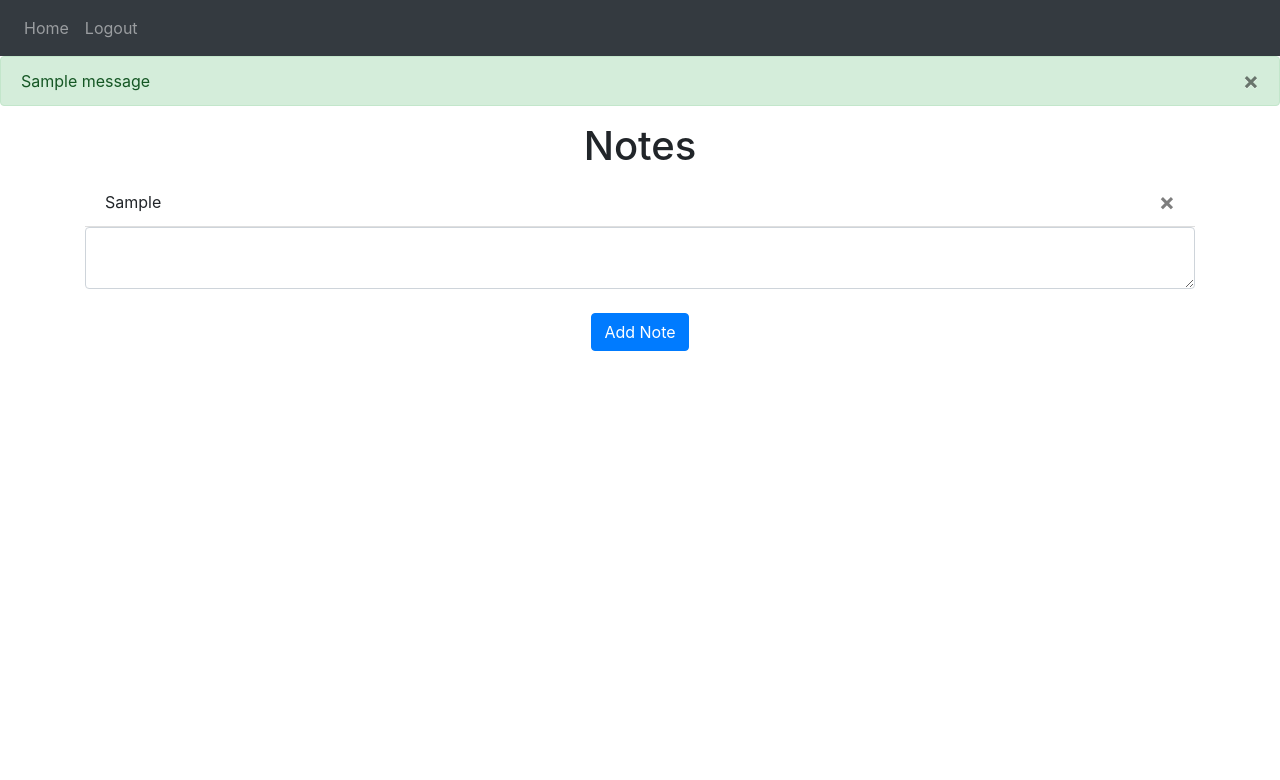
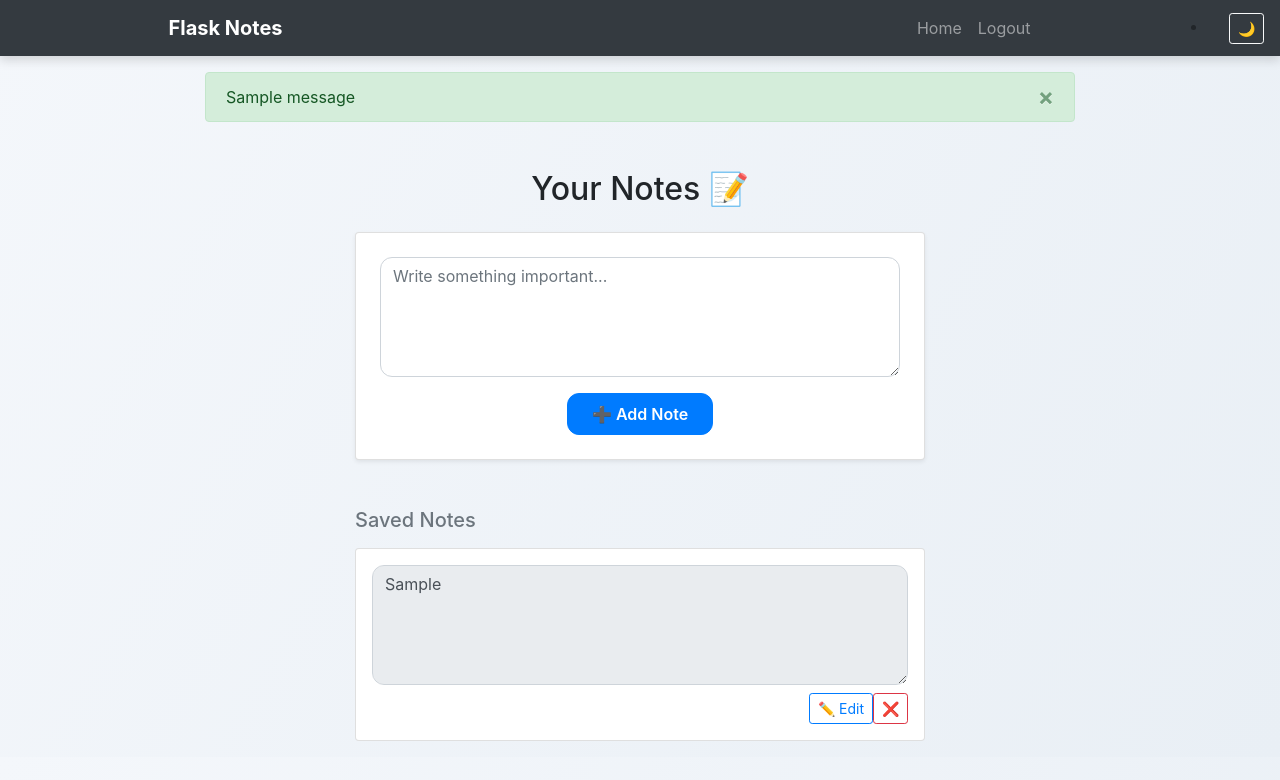
Before and after one commit to thisistabrejer-02858/notes, a Flask app: page / in a window 1280 px wide. Shown: the top 780 px of the page. Run offline with Flask 3, Linux system fonts and the light colour scheme; a user stored in the database is signed in; tables that the repository leaves empty hold one stand-in row (values such as "Sample post"); one stand-in notice (Sample message) is shown; some libraries are stand-ins or nearby versions.

Commit message:
Auth fixes, notes CRUD, AJAX add-note, UI updates

```diff
--- /dev/null
+++ b/Flask-Web-App-Tutorial/website/static/css/style.css
@@ -0,0 +1,213 @@
+body {
+  background: red !important;
+}
+/* Smooth transitions for theme change */
+* {
+  transition: background-color 0.3s ease,
+              color 0.3s ease,
+              box-shadow 0.3s ease,
+              transform 0.3s ease,
+              border-color 0.3s ease;
+}
+
+body {
+  background: linear-gradient(120deg, #f4f7fb, #e9eff5) !important;
+}
+
+.navbar.navbar-dark {
+  box-shadow: 0 4px 10px rgba(0,0,0,0.15);
+}
+
+.container {
+  max-width: 900px;
+}
+
+textarea.form-control {
+  border-radius: 12px;
+  min-height: 120px;
+}
+
+button.btn-primary {
+  border-radius: 12px;
+  padding: 8px 22px;
+  font-weight: 600;
+}
+
+.note-item {
+  background: #ffffff;
+  padding: 15px 18px;
+  border-radius: 12px;
+  box-shadow: 0 6px 15px rgba(0, 0, 0, 0.06);
+  transition: transform 0.2s ease, box-shadow 0.2s ease;
+}
+
+.note-item:hover {
+  transform: translateY(-3px);
+  box-shadow: 0 12px 25px rgba(0, 0, 0, 0.1);
+}
+
+.note-item p {
+  font-size: 15px;
+  color: #333;
+}
+
+/* ===== DARK MODE ===== */
+
+body.dark-mode {
+  background: #121212;
+  color: #e0e0e0;
+}
+
+body.dark-mode .navbar {
+  background-color: #1f1f1f !important;
+}
+
+body.dark-mode .card,
+body.dark-mode .note-item {
+  background: #1e1e1e;
+  color: #e0e0e0;
+}
+
+body.dark-mode textarea,
+body.dark-mode input {
+  background: #2a2a2a;
+  color: #ffffff;
+  border: 1px solid #444;
+}
+
+body.dark-mode textarea::placeholder {
+  color: #aaaaaa;
+}
+
+body.dark-mode .btn-outline-danger {
+  border-color: #ff6b6b;
+  color: #ff6b6b;
+}
+
+body.dark-mode .btn-outline-danger:hover {
+  background: #ff6b6b;
+  color: #000;
+}
+/* Fix heading visibility in dark mode */
+body.dark-mode h1,
+body.dark-mode h2,
+body.dark-mode h3,
+body.dark-mode h4,
+body.dark-mode h5 {
+  color: #ffffff !important;
+}
+body.dark-mode .page-title,
+body.dark-mode h2.text-center {
+  color: #f1f1f1 !important;
+  text-shadow: 0 2px 8px rgba(0, 0, 0, 0.6);
+}
+
+/* ============================= */
+/*        DARK MODE FIXES        */
+/* ============================= */
+
+body.dark-mode {
+  background: #121212 !important;
+  color: #eaeaea !important;
+}
+
+/* Headings */
+body.dark-mode h1,
+body.dark-mode h2,
+body.dark-mode h3,
+body.dark-mode h4,
+body.dark-mode h5 {
+  color: #ffffff !important;
+  opacity: 1 !important;
+  text-shadow: none !important;
+}
+
+/* Page title */
+body.dark-mode h2.text-center {
+  color: #ffffff !important;
+}
+
+/* Navbar */
+body.dark-mode .navbar {
+  background-color: #1c1c1c !important;
+}
+
+/* Cards (Add note + notes list) */
+body.dark-mode .card,
+body.dark-mode .note-item {
+  background: #1e1e1e !important;
+  color: #f1f1f1 !important;
+}
+
+/* Saved Notes label */
+body.dark-mode .text-muted {
+  color: #cccccc !important;
+}
+
+/* Notes text */
+body.dark-mode .note-item p,
+body.dark-mode .note-item span {
+  color: #f5f5f5 !important;
+}
+
+/* Textarea & inputs */
+body.dark-mode textarea,
+body.dark-mode input {
+  background: #2a2a2a !important;
+  color: #ffffff !important;
+  border: 1px solid #444 !important;
+}
+
+body.dark-mode textarea::placeholder {
+  color: #aaaaaa !important;
+}
+
+/* Buttons */
+body.dark-mode .btn-primary {
+  background-color: #0d6efd !important;
+  border-color: #0d6efd !important;
+}
+
+body.dark-mode .btn-outline-danger {
+  color: #ff6b6b !important;
+  border-color: #ff6b6b !important;
+}
+
+body.dark-mode .btn-outline-danger:hover {
+  background: #ff6b6b !important;
+  color: #000 !important;
+}
+
+.card,
+.note-item {
+  animation: fadeUp 0.5s ease;
+}
+
+@keyframes fadeUp {
+  from {
+    opacity: 0;
+    transform: translateY(15px);
+  }
+  to {
+    opacity: 1;
+    transform: translateY(0);
+  }
+}
+
+.note-item:hover {
+  transform: scale(1.02);
+  box-shadow: 0 12px 30px rgba(0, 0, 0, 0.15);
+}
+
+.btn {
+  transition: transform 0.15s ease, box-shadow 0.15s ease;
+}
+
+.btn:hover {
+  transform: translateY(-2px);
+  box-shadow: 0 6px 15px rgba(0,0,0,0.2);
+}
+
+.btn:active {
+  transform: scale(0.97);
+}
--- a/Flask-Web-App-Tutorial/website/templates/base.html
+++ b/Flask-Web-App-Tutorial/website/templates/base.html
@@ -1,24 +1,39 @@
 <!DOCTYPE html>
-<html>
+<html lang="en">
   <head>
-    <meta charset="utf-8" />
-    <meta name="viewport" content="width=device-width, initial-scale=1" />
+    <meta charset="UTF-8" />
+    <meta name="viewport" content="width=device-width, initial-scale=1.0" />
+
+    <!-- Bootstrap 4 CSS -->
     <link
       rel="stylesheet"
       href="https://stackpath.bootstrapcdn.com/bootstrap/4.4.1/css/bootstrap.min.css"
       integrity="sha384-Vkoo8x4CGsO3+Hhxv8T/Q5PaXtkKtu6ug5TOeNV6gBiFeWPGFN9MuhOf23Q9Ifjh"
       crossorigin="anonymous"
     />
+
+    <!-- Font Awesome -->
     <link
       rel="stylesheet"
       href="https://stackpath.bootstrapcdn.com/font-awesome/4.7.0/css/font-awesome.min.css"
       crossorigin="anonymous"
     />
 
+    <!-- ✅ YOUR CUSTOM CSS (MUST BE AFTER BOOTSTRAP) -->
+    <link
+      rel="stylesheet"
+      href="{{ url_for('static', filename='css/style.css') }}"
+    />
+
     <title>{% block title %}Home{% endblock %}</title>
   </head>
+
   <body>
+    <!-- Navbar -->
     <nav class="navbar navbar-expand-lg navbar-dark bg-dark">
+      <div class="container">
+        <a class="navbar-brand font-weight-bold" href="/">Flask Notes</a>
+
         <button
           class="navbar-toggler"
           type="button"
@@ -27,48 +42,73 @@
         >
           <span class="navbar-toggler-icon"></span>
         </button>
+
         <div class="collapse navbar-collapse" id="navbar">
-        <div class="navbar-nav">
+          <ul class="navbar-nav ml-auto">
             {% if user.is_authenticated %}
-          <a class="nav-item nav-link" id="home" href="/">Home</a>
-          <a class="nav-item nav-link" id="logout" href="/logout">Logout</a>
+            <li class="nav-item">
+              <a class="nav-link" href="/">Home</a>
+            </li>
+            <li class="nav-item">
+              <a class="nav-link" href="/logout">Logout</a>
+            </li>
             {% else %}
-          <a class="nav-item nav-link" id="login" href="/login">Login</a>
-          <a class="nav-item nav-link" id="signUp" href="/sign-up">Sign Up</a>
+            <li class="nav-item">
+              <a class="nav-link" href="/login">Login</a>
+            </li>
+            <li class="nav-item">
+              <a class="nav-link" href="/sign-up">Sign Up</a>
+            </li>
             {% endif %}
+          </ul>
         </div>
       </div>
+      <li class="nav-item">
+  <button
+    id="darkToggle"
+    class="btn btn-sm btn-outline-light ml-3"
+    type="button"
+  >
+    🌙
+  </button>
+</li>
+
     </nav>
 
-    {% with messages = get_flashed_messages(with_categories=true) %} {% if
-    messages %} {% for category, message in messages %} {% if category ==
-    'error' %}
-    <div class="alert alert-danger alter-dismissable fade show" role="alert">
+    <!-- Flash Messages -->
+    <div class="container mt-3">
+      {% with messages = get_flashed_messages(with_categories=true) %}
+        {% if messages %}
+          {% for category, message in messages %}
+            <div class="alert alert-{{ 'danger' if category == 'error' else 'success' }} alert-dismissible fade show">
               {{ message }}
               <button type="button" class="close" data-dismiss="alert">
-        <span aria-hidden="true">&times;</span>
+                <span>&times;</span>
               </button>
             </div>
-    {% else %}
-    <div class="alert alert-success alter-dismissable fade show" role="alert">
-      {{ message }}
-      <button type="button" class="close" data-dismiss="alert">
-        <span aria-hidden="true">&times;</span>
-      </button>
+          {% endfor %}
+        {% endif %}
+      {% endwith %}
     </div>
-    {% endif %} {% endfor %} {% endif %} {% endwith %}
 
-    <div class="container">{% block content %} {% endblock %}</div>
+    <!-- Main Content -->
+    <div class="container mt-5">
+      {% block content %}{% endblock %}
+    </div>
+
+    <!-- JS -->
     <script
       src="https://code.jquery.com/jquery-3.2.1.slim.min.js"
       integrity="sha384-KJ3o2DKtIkvYIK3UENzmM7KCkRr/rE9/Qpg6aAZGJwFDMVNA/GpGFF93hXpG5KkN"
       crossorigin="anonymous"
     ></script>
+
     <script
       src="https://cdnjs.cloudflare.com/ajax/libs/popper.js/1.12.9/umd/popper.min.js"
       integrity="sha384-ApNbgh9B+Y1QKtv3Rn7W3mgPxhU9K/ScQsAP7hUibX39j7fakFPskvXusvfa0b4Q"
       crossorigin="anonymous"
     ></script>
+
     <script
       src="https://maxcdn.bootstrapcdn.com/bootstrap/4.0.0/js/bootstrap.min.js"
       integrity="sha384-JZR6Spejh4U02d8jOt6vLEHfe/JQGiRRSQQxSfFWpi1MquVdAyjUar5+76PVCmYl"
@@ -76,16 +116,46 @@
     ></script>
 
     {% block javascript %}
-    <script type="text/javascript">
+<script>
+  const toggleBtn = document.getElementById("darkToggle");
+  const body = document.body;
+
+  // Load preference
+  if (localStorage.getItem("darkMode") === "enabled") {
+    body.classList.add("dark-mode");
+    toggleBtn.textContent = "☀️";
+  }
+
+  toggleBtn.addEventListener("click", () => {
+    body.classList.toggle("dark-mode");
+
+    if (body.classList.contains("dark-mode")) {
+      localStorage.setItem("darkMode", "enabled");
+      toggleBtn.textContent = "☀️";
+    } else {
+      localStorage.setItem("darkMode", "disabled");
+      toggleBtn.textContent = "🌙";
+    }
+  });
+
+
   function deleteNote(noteId) {
     fetch("/delete-note", {
       method: "POST",
+      headers: {
+        "Content-Type": "application/json",
+      },
       body: JSON.stringify({ noteId: noteId }),
-  }).then((_res) => {
-    window.location.href = "/";
+    })
+    .then(res => {
+      if (res.ok) {
+        document.getElementById(`note-${noteId}`).remove();
+      }
     });
   }
+
 </script>
 {% endblock %}
+
   </body>
 </html>
--- a/Flask-Web-App-Tutorial/website/templates/home.html
+++ b/Flask-Web-App-Tutorial/website/templates/home.html
@@ -1,21 +1,133 @@
-{% extends "base.html" %} {% block title %}Home{% endblock %} {% block content
-%}
-<h1 align="center">Notes</h1>
-<ul class="list-group list-group-flush" id="notes">
-  {% for note in user.notes %}
-  <li class="list-group-item">
-    {{ note.data }}
-    <button type="button" class="close" onClick="deleteNote({{ note.id }})">
-      <span aria-hidden="true">&times;</span>
-    </button>
-  </li>
-  {% endfor %}
-</ul>
-<form method="POST">
-  <textarea name="note" id="note" class="form-control"></textarea>
-  <br />
-  <div align="center">
-    <button type="submit" class="btn btn-primary">Add Note</button>
+{% extends "base.html" %}
+
+{% block title %}Home{% endblock %}
+
+{% block content %}
+<h2 class="text-center mb-4">Your Notes 📝</h2>
+
+<div class="row justify-content-center">
+  <div class="col-md-8">
+
+    <!-- Add Note -->
+    <div class="card p-4 shadow-sm mb-5">
+      <form id="noteForm">
+        <textarea
+          id="noteInput"
+          class="form-control mb-3"
+          placeholder="Write something important..."
+          rows="3"
+          required
+        ></textarea>
+
+        <div class="text-center">
+          <button type="submit" class="btn btn-primary px-4">
+            ➕ Add Note
+          </button>
+        </div>
+      </form>
+    </div>
+
+    <!-- Notes -->
+    {% if user.notes %}
+      <h5 class="mb-3 text-muted">Saved Notes</h5>
+
+      {% for note in user.notes %}
+        <div class="card mb-3 p-3" id="note-{{ note.id }}">
+          <textarea
+            class="form-control mb-2"
+            id="note-text-{{ note.id }}"
+            disabled
+          >{{ note.data }}</textarea>
+
+          <div class="d-flex justify-content-end gap-2">
+            <button
+              class="btn btn-sm btn-outline-primary"
+              onclick="editNote({{ note.id }})"
+              id="edit-btn-{{ note.id }}"
+            >
+              ✏️ Edit
+            </button>
+
+            <button
+              class="btn btn-sm btn-outline-success d-none"
+              onclick="saveNote({{ note.id }})"
+              id="save-btn-{{ note.id }}"
+            >
+              💾 Save
+            </button>
+
+            <button
+              class="btn btn-sm btn-outline-danger"
+              onclick="deleteNote({{ note.id }})"
+            >
+              ❌
+            </button>
+          </div>
+        </div>
+      {% endfor %}
+    {% else %}
+      <p class="text-center text-muted">No notes yet ☝️</p>
+    {% endif %}
+
   </div>
-</form>
+</div>
+
+<script>
+/* ADD NOTE (NO RELOAD) */
+document.getElementById("noteForm").addEventListener("submit", function(e) {
+  e.preventDefault(); // 🚫 stop reload
+
+  const text = document.getElementById("noteInput").value;
+
+  fetch("/add-note", {
+    method: "POST",
+    body: JSON.stringify({ note: text }),
+    headers: {
+      "Content-Type": "application/json"
+    }
+  })
+  .then(res => res.json())
+  .then(data => {
+    location.reload(); // simple & safe refresh
+  });
+});
+
+/* EDIT NOTE */
+function editNote(noteId) {
+  document.getElementById(`note-text-${noteId}`).disabled = false;
+  document.getElementById(`edit-btn-${noteId}`).classList.add("d-none");
+  document.getElementById(`save-btn-${noteId}`).classList.remove("d-none");
+}
+
+/* SAVE NOTE */
+function saveNote(noteId) {
+  const text = document.getElementById(`note-text-${noteId}`).value;
+
+  fetch("/edit-note", {
+    method: "POST",
+    body: JSON.stringify({ noteId: noteId, text: text }),
+    headers: {
+      "Content-Type": "application/json"
+    }
+  }).then(() => {
+    document.getElementById(`note-text-${noteId}`).disabled = true;
+    document.getElementById(`edit-btn-${noteId}`).classList.remove("d-none");
+    document.getElementById(`save-btn-${noteId}`).classList.add("d-none");
+  });
+}
+
+/* DELETE NOTE */
+function deleteNote(noteId) {
+  fetch("/delete-note", {
+    method: "POST",
+    body: JSON.stringify({ noteId: noteId }),
+    headers: {
+      "Content-Type": "application/json"
+    }
+  }).then(() => {
+    document.getElementById(`note-${noteId}`).remove();
+  });
+}
+</script>
+
 {% endblock %}
--- a/Flask-Web-App-Tutorial/website/views.py
+++ b/Flask-Web-App-Tutorial/website/views.py
@@ -35,3 +35,31 @@ def delete_note():
             db.session.commit()
 
     return jsonify({})
+
+@views.route("/edit-note", methods=["POST"])
+@login_required
+def edit_note():
+    data = json.loads(request.data)
+    note_id = data.get("noteId")
+    new_text = data.get("text")
+
+    note = Note.query.get(note_id)
+
+    if note and note.user_id == current_user.id:
+        note.data = new_text
+        db.session.commit()
+
+    return jsonify({"success": True})
+
+@views.route("/add-note", methods=["POST"])
+@login_required
+def add_note():
+    data = json.loads(request.data)
+    note_text = data.get("note")
+
+    if note_text:
+        note = Note(data=note_text, user_id=current_user.id)
+        db.session.add(note)
+        db.session.commit()
+
+    return jsonify({"success": True})
```
Also changed, not shown: Flask-Web-App-Tutorial/README.md. Lines whose indentation alone changed are shown as unchanged.
